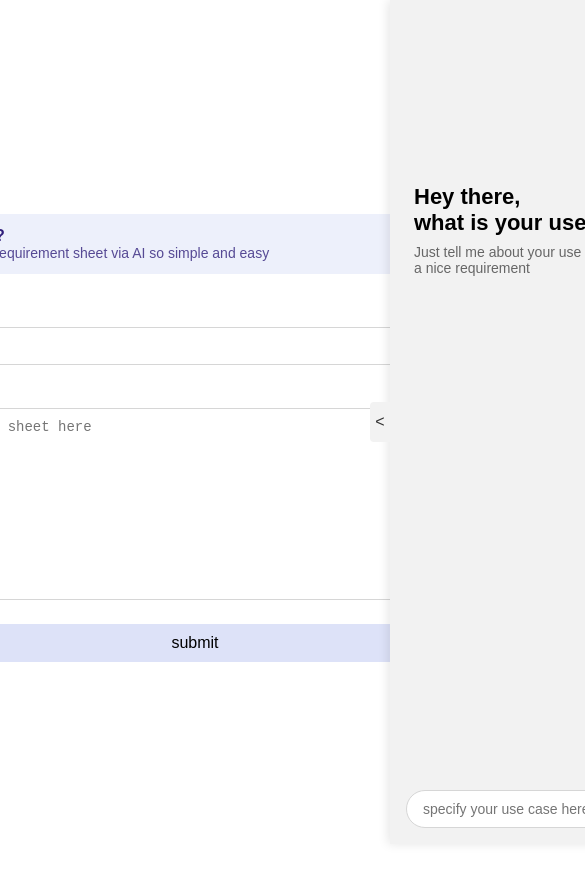
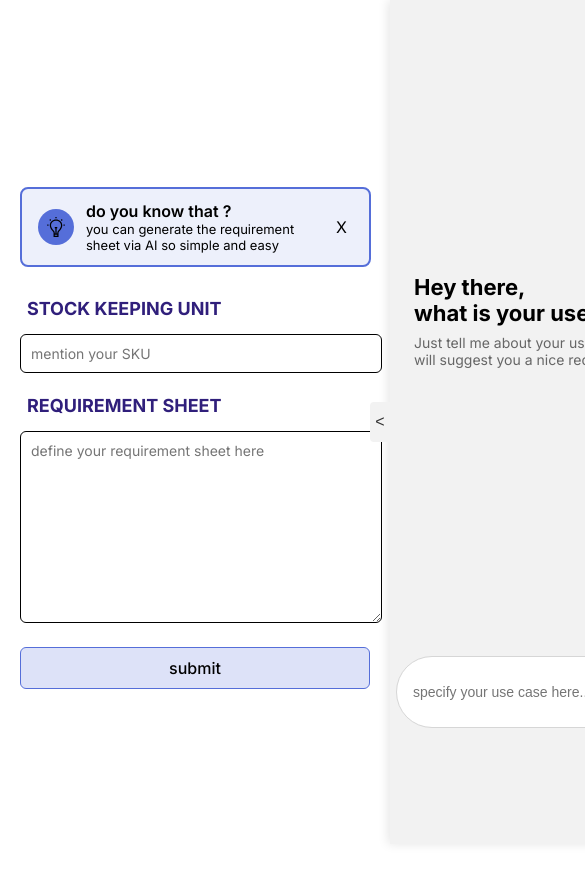
Before and after one commit to Yranshevare/Automate_Product_purchase, a React (Vite) app in the folder React_Frontend/: page /reqSheet in a window 390 px wide. Shown: the top 876 px of the page, 585 px wide, since content can reach past the window. Built offline with nearby package versions, Linux system fonts and the light colour scheme.

Commit message:
ReqSheet Changes

```diff
--- a/React_Frontend/src/CSS/ReqSheet.css
+++ b/React_Frontend/src/CSS/ReqSheet.css
@@ -1,13 +1,15 @@
+@import url('https://fonts.googleapis.com/css2?family=Anonymous+Pro:ital,wght@0,400;0,700;1,400;1,700&family=Inter:ital,opsz,wght@0,14..32,100..900;1,14..32,100..900&family=JetBrains+Mono:ital,wght@0,100..800;1,100..800&family=Lato:ital,wght@0,100;0,300;0,400;0,700;0,900;1,100;1,300;1,400;1,700;1,900&family=Montserrat:ital,wght@0,100..900;1,100..900&family=Pacifico&family=Poppins:ital,wght@0,100;0,200;0,300;0,400;0,500;0,600;0,700;0,800;0,900;1,100;1,200;1,300;1,400;1,500;1,600;1,700;1,800;1,900&family=Roboto:ital,wght@0,100;0,300;0,400;0,500;0,700;0,900;1,100;1,300;1,400;1,500;1,700;1,900&display=swap');
+
 /* Main Container */
 .req-sheet-container {
-  position: relative;
+  position: fixed;
   display: flex;
   justify-content: center;
   align-items: center;
   flex-wrap: wrap;
   min-height: 100vh;
   font-family: Arial, sans-serif;
-  min-width: 1200px;
+  width: 100%;
 }
 
 /* Main Content */
@@ -29,10 +31,18 @@
   display: flex;
   align-items: center;
   background-color: rgba(85, 110, 217, 0.1);
+  border: 2px solid #556ed9;
   border-radius: 8px;
   padding: 12px 16px;
   margin-bottom: 24px;
   width: 96%;
+  cursor: pointer;
+  transition: transform 0.3s ease, opacity 0.3s ease
+}
+
+.info-banner.closing {
+  transform: translateY(-100%);
+  opacity: 0;
 }
 
 .info-icon-container {
@@ -57,18 +67,21 @@
 }
 
 .info-title {
+  font-family: Inter;
   font-weight: 600;
-  color: #301f7b;
+  color: rgba(0, 0, 0, 1);
   margin: 0;
 }
 
 .info-description {
+  font-family: Inter;
   font-size: 14px;
-  color: rgba(48, 31, 123, 0.8);
+  color: rgba(0, 0, 0, 1);
   margin: 0;
 }
 
 .close-button {
+  font-family: Inter;
   background: none;
   border: none;
   font-size: 16px;
@@ -81,7 +94,13 @@
   margin-bottom: 20px;
 }
 
+.form-section.closing{
+  transform: translateY(-20%);
+  transition: transform 0.3s ease
+}
+
 .section-title {
+  font-family: Inter;
   color: #301f7b;
   font-size: 18px;
   font-weight: 700;
@@ -89,34 +108,41 @@
 }
 
 .sku-input {
+  font-family: Inter;
   width: 97%;
   padding: 10px;
-  border: 1px solid #d6d6d6;
+  border: 1px solid #000000;
   border-radius: 6px;
   font-size: 14px;
 }
 
 .requirement-textarea {
+  font-family: Inter;
   width: 97%;
   min-height: 170px;
   padding: 10px;
-  border: 1px solid #d6d6d6;
+  border: 1px solid #000000;
   border-radius: 6px;
   font-size: 14px;
   resize: vertical;
 }
 
 .submit-button {
+  font-family: Inter;
   width: 100%;
   padding: 10px;
   background-color: rgba(85, 110, 217, 0.2);
-  border: none;
+  border: 1px solid rgba(85,110,217,1);
   border-radius: 6px;
   color: #000000;
   font-weight: 500;
   font-size: 16px;
   cursor: pointer;
-  transition: background-color 0.2s;
+  transition: background-color 0.2s, transform 0.3s ease;
+}
+
+.submit-button.closing{
+  transform: translateY(-110%);
 }
 
 .submit-button:hover {
@@ -153,7 +179,7 @@
   top: 0;
   width: 320px;
   height: 100%;
-  background-color: #f2f2f2;
+  background-color: rgba(242,242,242,1);
   box-shadow: -2px 0 10px rgba(0, 0, 0, 0.1);
   transition: right 0.3s ease;
   display: flex;
@@ -163,6 +189,7 @@
 
 .sidebar.open {
   right: 0;
+  background-color: rgba(242,242,242,1);
 }
 
 .sidebar-content {
@@ -176,6 +203,7 @@
 }
 
 .chat-title {
+  font-family: Inter;
   font-size: 22px;
   font-weight: 700;
   margin: 0;
@@ -183,6 +211,7 @@
 }
 
 .chat-description {
+  font-family: Inter;
   font-size: 14px;
   color: #666666;
   margin-top: 8px;
@@ -206,13 +235,13 @@
 
 .arrow-up-button {
   position: absolute;
-  right: 24px;
+  right: 20px;
   top: 50%;
   transform: translateY(-50%);
   width: 30px;
   height: 30px;
   border-radius: 50%;
-  background-color: white;
+  background: rgba(214, 214, 214, 1);;
   border: none;
   display: flex;
   align-items: center;
@@ -226,22 +255,85 @@
   color: #666666;
 }
 
+/*chatbot*/
+.chatbot {
+  margin-top: 10px;
+}
+
+.chat-paragraph {
+  font-family: Inter;
+  font-size: 14px;
+  padding: 20px;
+  border-radius: 10px;
+  background-color: rgba(255, 255, 255, 1);
+  line-height: 1.5;
+  margin-bottom: 16px;
+}
+
+.insert-button {
+  background-color: #d6d6d6;
+  border: none;
+  border-radius: 20px;
+  padding: 6px 16px;
+  font-size: 14px;
+  cursor: pointer;
+  margin-bottom: 24px;
+}
+
+.insert-button:hover {
+  background-color: #c4c4c4;
+}
+
 /* Responsive adjustments */
-@media (max-width: 768px) {
-  .main-content.with-sidebar {
-    margin-right: 0;
+@media  (max-width: 567px) {
+   .info-description{
+    font-size: 13px;
+   }
+   .section-title{
+    padding: 7px;
+   }
+   .sidebar-toggle.open{
+    right: 350px;
+   }
+   .sidebar.open{
+    width: 350px;
+   }
+   .chat-input-container{
+    top: -100px;
+    right: 10px
+   }
+   .chat-input{
+    height: 50px;
+    border-radius: 50px;
+   }
+   .arrow-up-button{
+    height: 40px;
+    width: 40px;
+   }
+   .chatbot{
+    margin-top: 80px;
+   }
+
+}
+@media (max-width:430px) {
+  .info-banner{
+    width: 90%;
   }
-
-  .sidebar {
-    width: 100%;
-    right: -100%;
-  }
-
-  .sidebar.open {
-    right: 0;
-  }
-
-  .sidebar-toggle.open {
-    right: 100%;
-  }
+  .sidebar-toggle.open{
+    right: 300px;
+   }
+   .sidebar.open{
+    width: 300px;
+   }
+   .chat-initial{
+    margin-top: 250px;
+   }
 }
+@media (max-width: 360px) {
+  .sidebar-toggle.open{
+    right: 250px;
+   }
+   .sidebar.open{
+    width: 250px;
+   }
+}
--- a/React_Frontend/src/pages/ReqSheet.jsx
+++ b/React_Frontend/src/pages/ReqSheet.jsx
@@ -8,7 +8,9 @@ const ReqSheet = () => {
   const [skuValue, setSkuValue] = useState("");
   const [requirementText, setRequirementText] = useState("");
   const [userInput, setUserInput] = useState("");
-  const [showInfoBanner, setShowInfoBanner] = useState(true); // New state to control info banner visibility
+  const [chatbot, setChatbot] = useState(false)
+  const [isBannerClosing, setIsBannerClosing] = useState(false);
+  const [showInfoBanner, setShowInfoBanner] = useState(true);
 
   const toggleSidebar = () => {
     setSidebarOpen(!isSidebarOpen);
@@ -17,22 +19,44 @@ const ReqSheet = () => {
   const handleSubmit = (e) => {
     e.preventDefault();
     setSidebarOpen(true);
+
   };
 
   const handleSendMessage = (e) => {
     e.preventDefault();
     setUserInput("");
+    setChatbot(true);
   };
 
-  const handleCloseBanner = () => {
-    setShowInfoBanner(false); // Hide the info banner
+  const handleInsert = () => {
+    // Simple insert function that adds sample text to the requirement
+    const sampleText =
+      "Crafted passionately by our team, where boundless imagination fuels groundbreaking innovation, this project is not just a design, but a revolution in the making!"
+    setRequirementText((prev) => (prev ? `${prev}\n\n${sampleText}` : sampleText))
+  }
+
+  const handleBannerClick = () => {
+    setIsBannerClosing(true);
+    setSidebarOpen(true);
+    setTimeout(() => {
+      setShowInfoBanner(false);
+    }, 300);
   };
+
+  const handleCloseBanner = (e) => {
+    e.stopPropagation();
+    setIsBannerClosing(true);
+    setTimeout(() => {
+      setShowInfoBanner(false);
+    }, 300);
+  };
+
   return (
     <div className="req-sheet-container">
       <div className={`main-content-reqSheet ${isSidebarOpen ? "with-sidebar" : ""}`}>
         {/* Info Banner */}
         {showInfoBanner && (
-          <div className="info-banner">
+          <div className={`info-banner ${isBannerClosing ? "closing" : ""}`} onClick={handleBannerClick}>
             <div className="info-icon-container">
               <img src="/info-icon.svg" alt="Info Icon" className="info-icon" />
             </div>
@@ -49,7 +73,7 @@ const ReqSheet = () => {
         )}
         {/* Form */}
         <form onSubmit={handleSubmit}>
-          <div className="form-section">
+          <div className={`form-section ${isBannerClosing ? "closing" : ""}`}>
             <h2 className="section-title">STOCK KEEPING UNIT</h2>
             <input
               type="text"
@@ -66,7 +90,7 @@ const ReqSheet = () => {
               onChange={(e) => setRequirementText(e.target.value)}
             ></textarea>
           </div>
-          <button type="submit" className="submit-button">
+          <button type="submit" className={`submit-button ${isBannerClosing ? "closing" : ""}`}>
             submit
           </button>
         </form>
@@ -84,14 +108,29 @@ const ReqSheet = () => {
       {/* Sidebar */}
       <div className={`sidebar ${isSidebarOpen ? "open" : ""}`}>
         <div className="sidebar-content">
+        {!chatbot ? (
             <div className="chat-initial">
               <h3 className="chat-title">Hey there,</h3>
               <h3 className="chat-title">what is your use case?</h3>
               <p className="chat-description">
-              Just tell me about your use case and I will suggest you a nice
-              requirement
+                Just tell me about your use case and I will suggest you a nice requirement
               </p>
             </div>
+          ) : (
+            <div className="chatbot">
+              <p className="chat-paragraph">
+                Crafted passionately by our team, where boundless imagination fuels groundbreaking innovation, this
+                project is not just a design, but a revolution in the making! SayHello redefines the future of digital
+                interaction with seamless, intelligent conversations that elevate user experience to new heights. With
+                cutting-edge AI capabilities, SayHello ensures every interaction is insightful, responsive, and
+                engaging.
+              </p>
+              <button className="insert-button" onClick={handleInsert}>
+                insert
+              </button>
+            </div>
+
+          )}
         </div>
         <form className="chat-input-container" onSubmit={handleSendMessage}>
           <input
```
Lines whose indentation alone changed are shown as unchanged.
